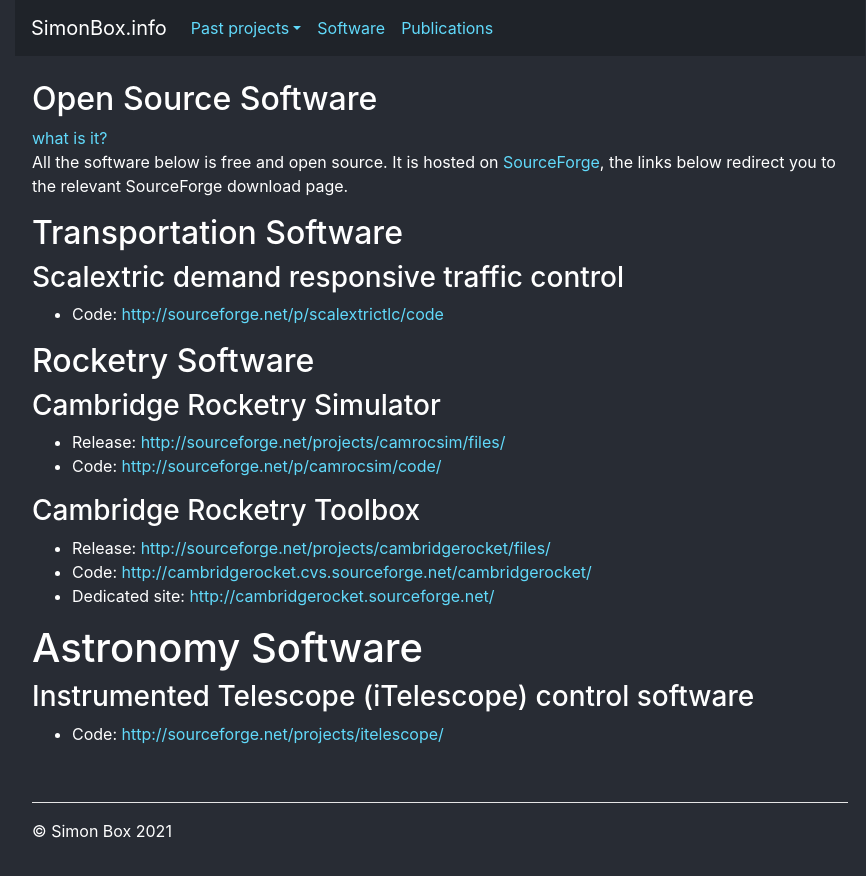
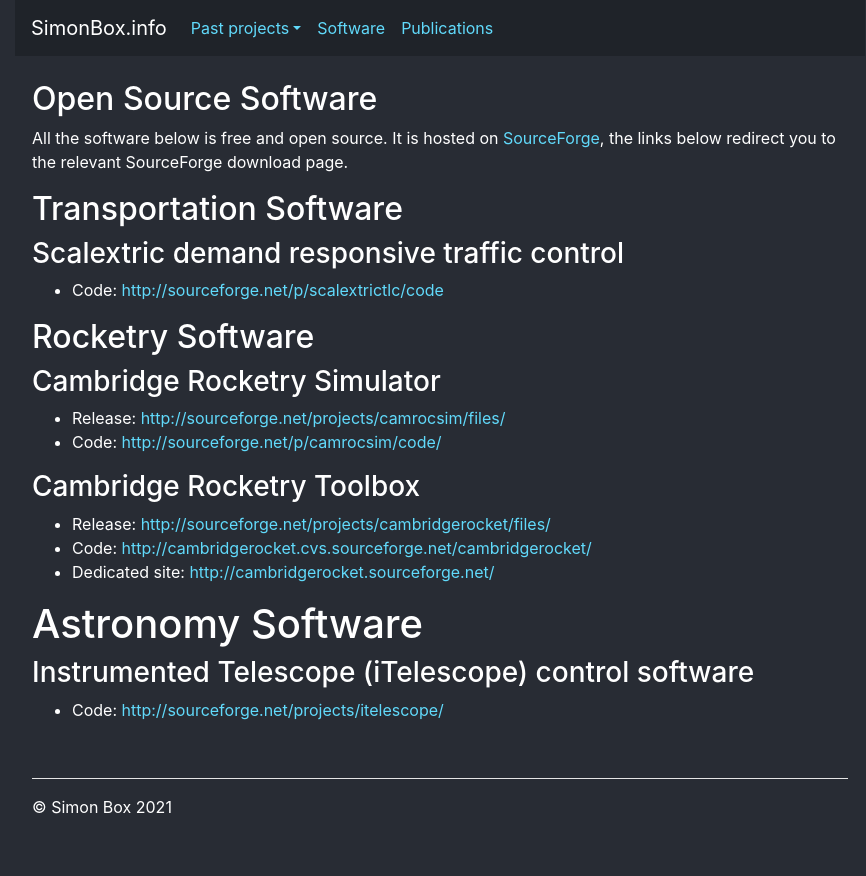
Before and after one commit to SimonBox/simonboxdotinfo, a React (Create React App) app: page /software in a window 1280 px wide. Shown: the top 876 px of the page, without its empty margins (200-1066 px from the left). Built offline with nearby package versions, Linux system fonts and the light colour scheme.

Commit message:
Typo on sw page

```diff
--- a/src/pages/software.js
+++ b/src/pages/software.js
@@ -6,7 +6,6 @@ class Software extends Page{
         return(
             <div>
                 <h2>Open Source Software</h2>
-                <a href="javascrip:void(0)" data-href="/citations?view_op=view_citation&hl=en&user=YPK0NDUAAAAJ&citation_for_view=YPK0NDUAAAAJ:u-x6o8ySG0sC"> what is it? </a>
                 <p>All the software below is free and open source. It is hosted on <a href="http://sourceforge.net/">SourceForge</a>, the links below redirect you to the relevant SourceForge download page.</p>
                 <h2>Transportation Software</h2>
                 <h3><a name="scalextriccode"></a>Scalextric demand responsive traffic control</h3>
```
